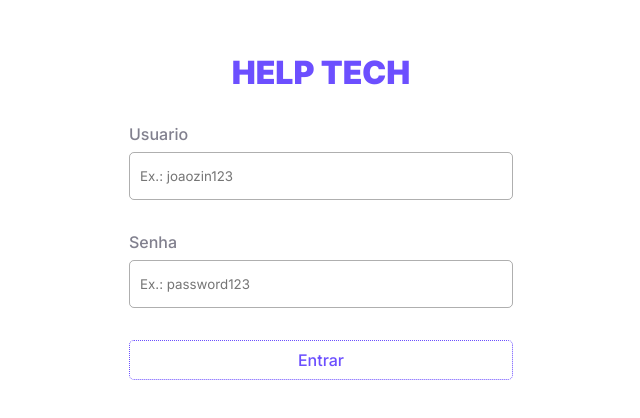
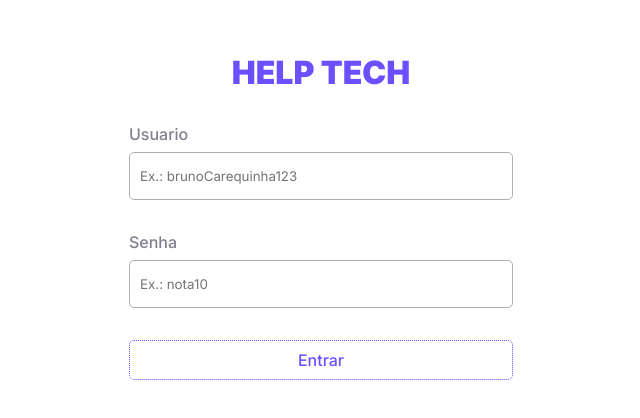
Before and after one commit to zCaioSantos/help-tech, a React (Create React App) app: page /login in a window 1280 px wide. Shown: the part 184-602 px from the top of the page, without its empty margins (319-959 px from the left). Built offline with nearby package versions, Linux system fonts and the light colour scheme.

Commit message:
Update: placeholder

```diff
--- a/src/Config/Inputs.json
+++ b/src/Config/Inputs.json
@@ -157,7 +157,7 @@
             "type": "text",
             "text": "Usuario",
             "name": "nome",
-            "placeholder": "Ex.: joaozin123",
+            "placeholder": "Ex.: brunoCarequinha123",
             "error": "Informe um usuario!",
             "value": null,
             "required": true
@@ -166,7 +166,7 @@
             "type": "Password",
             "text": "Senha",
             "name": "senha",
-            "placeholder": "Ex.: password123",
+            "placeholder": "Ex.: nota10",
             "error": "Informe a senha!",
             "value": null,
             "required": true
--- a/src/pages/Login/Login.scss
+++ b/src/pages/Login/Login.scss
@@ -7,6 +7,8 @@
     align-items: center;
     justify-content: center;
     gap: 2em;
+
+    animation: fadeIn_up 1s ease;
 
     .warn {
         position: absolute;
```
